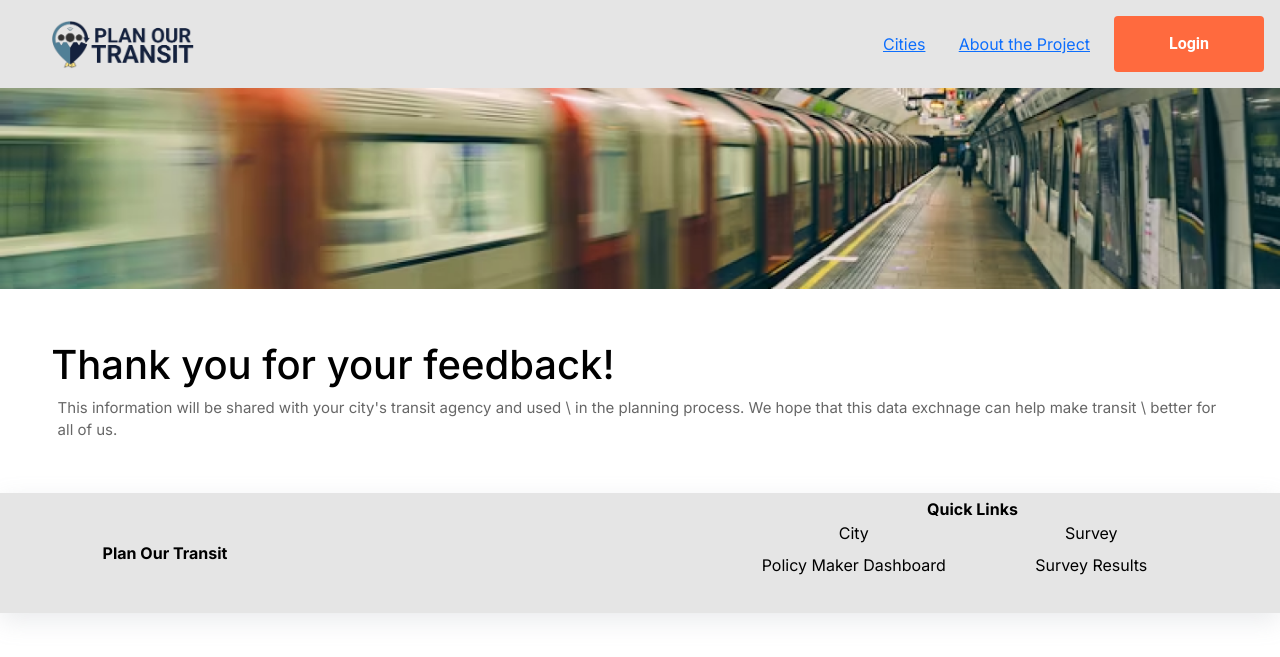
After one commit to uchicago-capp-30320/RouteRangers, a Django app: template app/route_rangers_api/templates/thanks.html in a window 1280 px wide. The commit adds this page. Shown: the top 657 px of the page. Run offline with Django 3.2, Linux system fonts and the light colour scheme; the template is opened without the code that fills it, so the values that code supplies are empty.

Commit message:
add thank you

```diff
--- a/app/route_rangers_api/templates/survey_p3.html
+++ b/app/route_rangers_api/templates/survey_p3.html
@@ -14,7 +14,9 @@
     <form method="post" action="{{url}}">
         {% csrf_token %}
         {{ form }}
-        <button type="submit">Next</button>
+        <div style="text-align: right;">
+            <button type="submit" style="margin-top: 25px;">Next</button>
+        </div>
     </form>
     {% endblock %}
 
--- /dev/null
+++ b/app/route_rangers_api/templates/thanks.html
@@ -0,0 +1,12 @@
+{% extends 'basetemplate.html' %}
+{% load static %}
+{% block content %}
+    <img src="{% static 'trains.png' %}"  alt="trains background image" style="width:100%" >
+    <div class="headers">
+        <h1> Thank you for your feedback! </h1>
+        <p class="inline">This information will be shared with your city's transit agency and used \
+            in the planning process. We hope that this data exchnage can help make transit \
+            better for all of us. </p>
+    </div>
+
+{% endblock %}
--- a/app/route_rangers_api/urls.py
+++ b/app/route_rangers_api/urls.py
@@ -15,4 +15,5 @@ urlpatterns = [
     path("survey/<str:city>/2", views.survey_p2, name="survey_p2"),
     path("survey/<str:city>/3", views.survey_p3, name="survey_p3"),
     path("survey/<str:city>/4", views.survey_p4, name="survey_p4"),
+    path("survey/<str:city>/thanks", views.thanks, name="thanks"),
 ]
```
Also changed, not shown: app/route_rangers_api/models.py (+28 -28 lines), app/route_rangers_api/views.py (+36 -5 lines).
